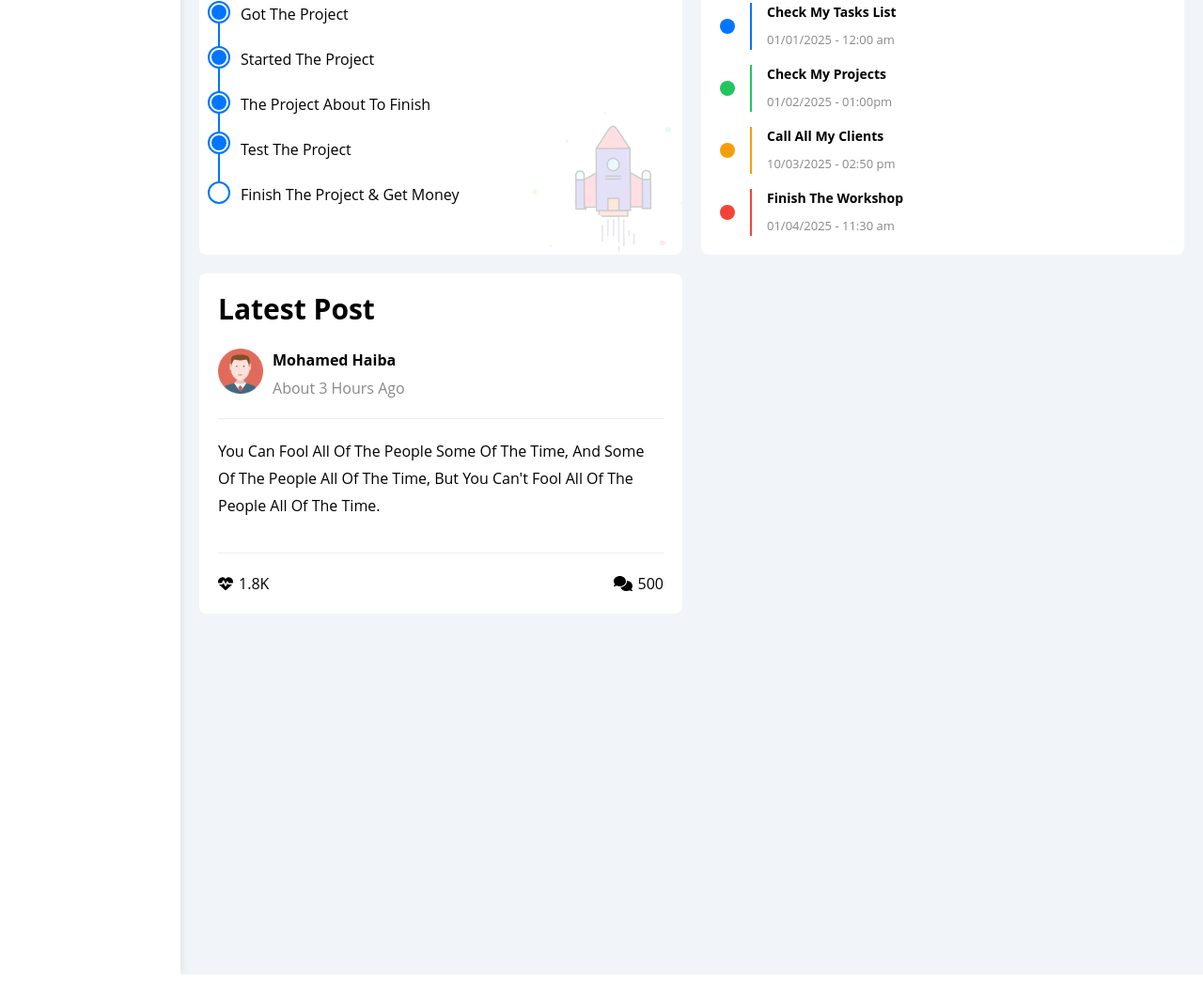
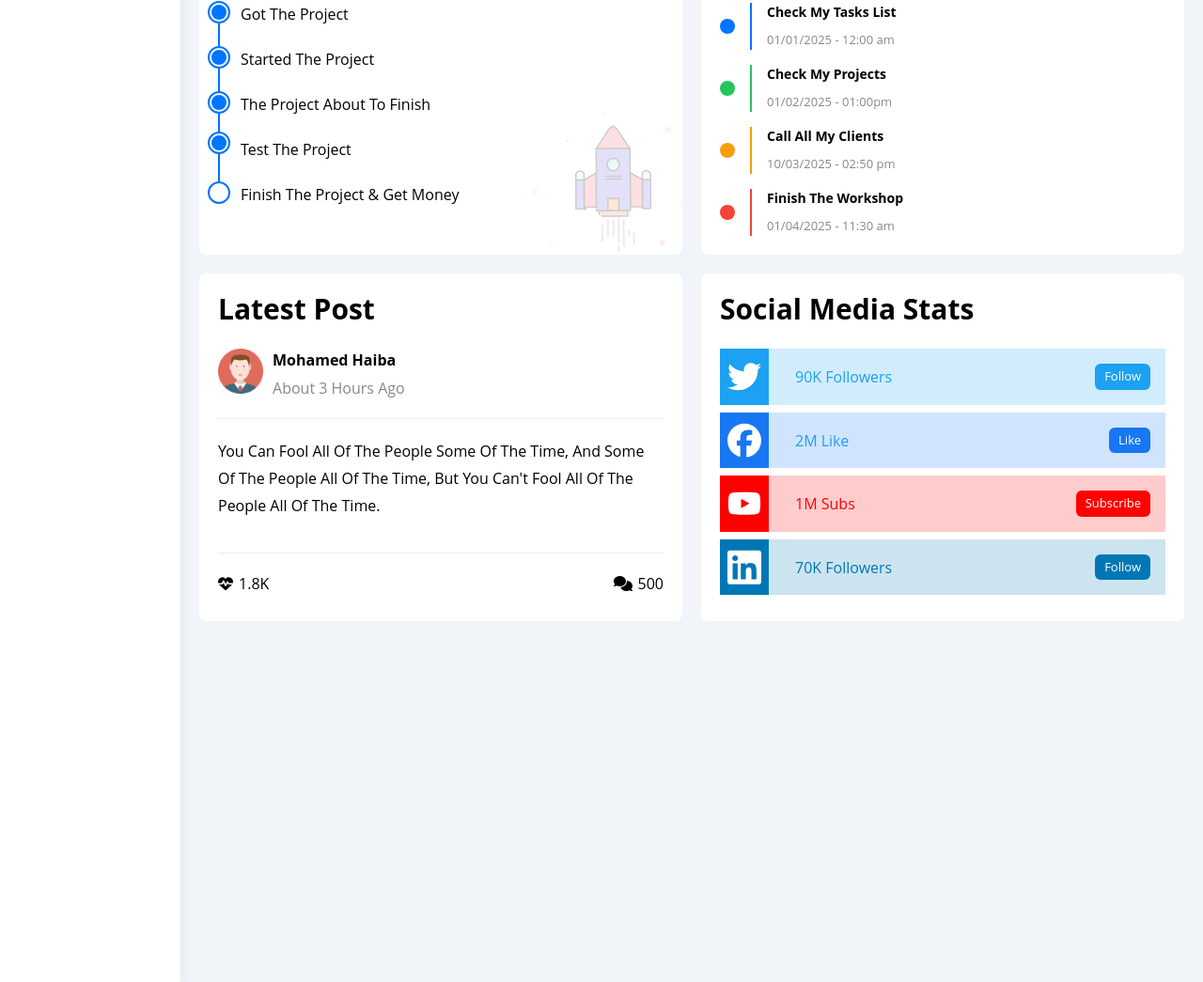
Before and after one commit to Mohamed3Eid/Dashboard, a website: page src/pages/index.html in a window 1280 px wide. Shown: the part 2154-3199 px from the top of the page at 94% size. Drawn offline with nearby package versions, Linux system fonts and the light colour scheme; files that its build step writes are made by us from their sources.

Commit message:
Updated styles and built new section - Section welcome: Added transition and duration for link - Section quick: Added transition and duration for input placeholder and link - feat: Added social media section with styles and animations

```diff
--- a/src/css/main.css
+++ b/src/css/main.css
@@ -58,6 +58,11 @@
     border-radius: 6px;
   }
 
+  .input-focus {
+    opacity: 0;
+    transition: 0.3s;
+  }
+
   .active {
     @apply bg-[#f6f6f6];
   }
--- a/src/pages/index.html
+++ b/src/pages/index.html
@@ -263,7 +263,7 @@
             <!-- start visit -->
             <a
               href="profile.html"
-              class="block bg-primary text-white w-fit ms-auto me-4 mb-4 btn-shape hover:bg-secondary transition"
+              class="block bg-primary text-white w-fit ms-auto me-4 mb-4 btn-shape transition duration-300 hover:bg-secondary"
               >Profile</a
             >
             <!-- end visit -->
@@ -280,18 +280,18 @@
               <input
                 type="text"
                 placeholder="Title"
-                class="block bg-[#eee] mb-5 p-2.5 w-full rounded-lg outline-none caret-primary focus:placeholder:opacity-0"
+                class="block bg-[#eee] mb-5 p-2.5 w-full rounded-lg outline-none caret-primary focus:placeholder:opacity-0 focus:placeholder:transition focus:placeholder:duration-300"
               />
               <textarea
                 name=""
                 id=""
                 placeholder="Your Thought"
-                class="block bg-[#eee] p-2.5 mb-5 w-full h-36 rounded-lg outline-none caret-primary focus:placeholder:opacity-0"
+                class="block bg-[#eee] p-2.5 mb-5 w-full h-36 rounded-lg outline-none caret-primary focus:placeholder:opacity-0 focus:placeholder:transition focus:placeholder:duration-300"
               ></textarea>
               <input
                 type="submit"
                 value="Save"
-                class="bg-primary text-white block w-fit text-sm btn-shape ms-auto transition hover:bg-secondary"
+                class="bg-primary text-white block w-fit text-sm btn-shape ms-auto transition duration-300 hover:bg-secondary"
               />
             </form>
           </div>
@@ -1069,6 +1069,104 @@
             <!-- end icon -->
           </div>
           <!-- end post -->
+
+          <!-- start social-media -->
+          <div class="bg-white p-5 rounded-lg">
+            <h2 class="mb-6">social media stats</h2>
+            <!-- start box-twitter -->
+            <div
+              class="bg-[rgb(29,161,242,20%)] p-4 mb-2 flex gap-3 items-center relative"
+            >
+              <svg
+                xmlns="http://www.w3.org/2000/svg"
+                viewBox="0 0 512 512"
+                class="p-2 w-[52px] h-full me-5 absolute start-0 top-0 bg-[#1da1f2] transition duration-300 hover:rotate-6"
+              >
+                <path
+                  d="M459.4 151.7c.3 4.5 .3 9.1 .3 13.6 0 138.7-105.6 298.6-298.6 298.6-59.5 0-114.7-17.2-161.1-47.1 8.4 1 16.6 1.3 25.3 1.3 49.1 0 94.2-16.6 130.3-44.8-46.1-1-84.8-31.2-98.1-72.8 6.5 1 13 1.6 19.8 1.6 9.4 0 18.8-1.3 27.6-3.6-48.1-9.7-84.1-52-84.1-103v-1.3c14 7.8 30.2 12.7 47.4 13.3-28.3-18.8-46.8-51-46.8-87.4 0-19.5 5.2-37.4 14.3-53 51.7 63.7 129.3 105.3 216.4 109.8-1.6-7.8-2.6-15.9-2.6-24 0-57.8 46.8-104.9 104.9-104.9 30.2 0 57.5 12.7 76.7 33.1 23.7-4.5 46.5-13.3 66.6-25.3-7.8 24.4-24.4 44.8-46.1 57.8 21.1-2.3 41.6-8.1 60.4-16.2-14.3 20.8-32.2 39.3-52.6 54.3z"
+                  fill="white"
+                />
+              </svg>
+              <span class="text-[#1da1f2] ps-13 md:ps-16">90K Followers</span>
+              <a
+                href="#"
+                class="text-[13px] w-fit ms-auto btn-shape text-white bg-[#1da1f2]"
+                >Follow</a
+              >
+            </div>
+            <!-- end box-twitter -->
+
+            <!-- start box-facebook -->
+            <div
+              class="bg-[rgb(24,119,242,20%)] p-4 mb-2 flex gap-3 items-center relative"
+            >
+              <svg
+                xmlns="http://www.w3.org/2000/svg"
+                viewBox="0 0 512 512"
+                class="p-2 w-[52px] h-full me-5 absolute start-0 top-0 bg-[rgb(24,119,242)] transition duration-300 hover:rotate-6"
+              >
+                <path
+                  d="M512 256C512 114.6 397.4 0 256 0S0 114.6 0 256C0 376 82.7 476.8 194.2 504.5V334.2H141.4V256h52.8V222.3c0-87.1 39.4-127.5 125-127.5c16.2 0 44.2 3.2 55.7 6.4V172c-6-.6-16.5-1-29.6-1c-42 0-58.2 15.9-58.2 57.2V256h83.6l-14.4 78.2H287V510.1C413.8 494.8 512 386.9 512 256h0z"
+                  fill="white"
+                />
+              </svg>
+              <span class="text-[#1da1f2] ps-13 md:ps-16">2M Like</span>
+              <a
+                href="#"
+                class="text-[13px] w-fit ms-auto btn-shape text-white bg-[rgb(24,119,242)]"
+                >Like</a
+              >
+            </div>
+            <!-- end box-facebook -->
+
+            <!-- start box-youtube -->
+            <div
+              class="bg-[rgb(255,0,0,20%)] p-4 mb-2 flex gap-3 items-center relative"
+            >
+              <svg
+                xmlns="http://www.w3.org/2000/svg"
+                viewBox="0 0 576 512"
+                class="p-2 w-[52px] h-full me-5 absolute start-0 top-0 bg-[#ff0000] transition duration-300 hover:rotate-6"
+              >
+                <path
+                  d="M549.7 124.1c-6.3-23.7-24.8-42.3-48.3-48.6C458.8 64 288 64 288 64S117.2 64 74.6 75.5c-23.5 6.3-42 24.9-48.3 48.6-11.4 42.9-11.4 132.3-11.4 132.3s0 89.4 11.4 132.3c6.3 23.7 24.8 41.5 48.3 47.8C117.2 448 288 448 288 448s170.8 0 213.4-11.5c23.5-6.3 42-24.2 48.3-47.8 11.4-42.9 11.4-132.3 11.4-132.3s0-89.4-11.4-132.3zm-317.5 213.5V175.2l142.7 81.2-142.7 81.2z"
+                  fill="white"
+                />
+              </svg>
+
+              <span class="text-[#ff0000] ps-13 md:ps-16">1M Subs</span>
+              <a
+                href="#"
+                class="text-[13px] w-fit ms-auto btn-shape text-white bg-[#ff0000]"
+                >Subscribe</a
+              >
+            </div>
+            <!-- end box-youtube -->
+
+            <!-- start box-linkedin -->
+            <div
+              class="bg-[rgb(0,119,181,20%)] p-4 mb-2 flex gap-3 items-center relative"
+            >
+              <svg
+                xmlns="http://www.w3.org/2000/svg"
+                viewBox="0 0 448 512"
+                class="p-2 w-[52px] h-full me-5 absolute start-0 top-0 bg-[#0077b5] transition duration-300 hover:rotate-6"
+              >
+                <path
+                  d="M416 32H31.9C14.3 32 0 46.5 0 64.3v383.4C0 465.5 14.3 480 31.9 480H416c17.6 0 32-14.5 32-32.3V64.3c0-17.8-14.4-32.3-32-32.3zM135.4 416H69V202.2h66.5V416zm-33.2-243c-21.3 0-38.5-17.3-38.5-38.5S80.9 96 102.2 96c21.2 0 38.5 17.3 38.5 38.5 0 21.3-17.2 38.5-38.5 38.5zm282.1 243h-66.4V312c0-24.8-.5-56.7-34.5-56.7-34.6 0-39.9 27-39.9 54.9V416h-66.4V202.2h63.7v29.2h.9c8.9-16.8 30.6-34.5 62.9-34.5 67.2 0 79.7 44.3 79.7 101.9V416z"
+                  fill="white"
+                />
+              </svg>
+              <span class="text-[#0077b5] ps-13 md:ps-16">70K Followers</span>
+              <a
+                href="#"
+                class="text-[13px] w-fit ms-auto btn-shape text-white bg-[#0077b5]"
+                >Follow</a
+              >
+            </div>
+            <!-- end box-linkedin -->
+          </div>
+          <!-- end social-media -->
         </div>
         <!-- end wrapper -->
         <div class="h-96"></div>
```
